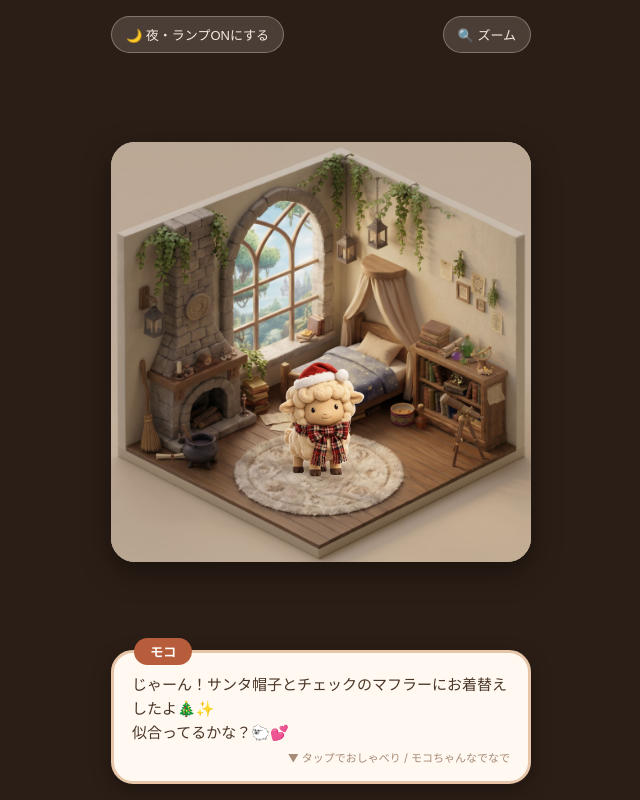
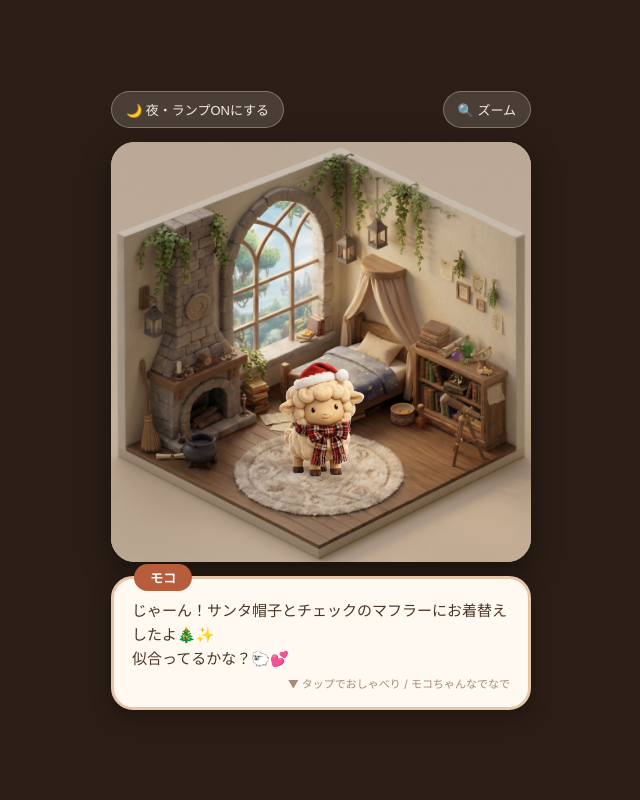
Before and after one commit to hidelolipop/moko-room, a plain HTML site: page index.html in a window 1280 px wide. Shown: the whole page, without its empty margins (319-959 px from the left). Drawn offline with Linux system fonts and the light colour scheme.

Commit message:
Update index.html

```diff
--- a/index.html
+++ b/index.html
@@ -15,13 +15,14 @@
       background-color: #2b1e16;
       color: #4a3525;
       font-family: -apple-system, BlinkMacSystemFont, "Hiragino Maru Gothic ProN", sans-serif;
-      height: 100dvh;
+      min-height: 100dvh;
       display: flex;
       flex-direction: column;
       align-items: center;
-      justify-content: space-between;
+      justify-content: center;
+      gap: 14px;
       padding: 16px;
-      overflow: hidden;
+      overflow-x: hidden;
     }
     .top-bar {
       width: 100%;
```
